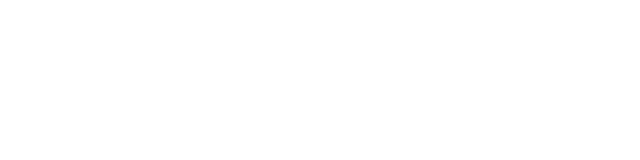
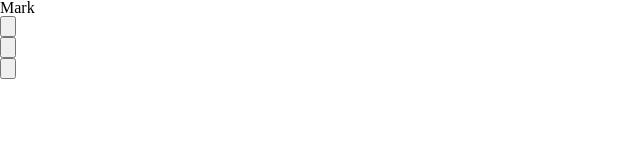
Before and after one commit to Vladyslav-Kolisnyk/mark, a React (Vite) app: page / in a window 1280 px wide. Shown: the top 160 px of the page, without its empty margins (0-640 px from the left). Built offline with nearby package versions, Linux system fonts and the light colour scheme; the HTML template or start-up script is replaced by a standard one.

Commit message:
Creating HeaderButton.jsx, ViewModeButtons.jsx and Header.jsx components

```diff
--- a/package.json
+++ b/package.json
@@ -10,6 +10,7 @@
     "preview": "vite preview"
   },
   "dependencies": {
+    "prop-types": "^15.8.1",
     "react": "^18.2.0",
     "react-dom": "^18.2.0"
   },
--- a/src/App.jsx
+++ b/src/App.jsx
@@ -1,9 +1,19 @@
+import { useState } from 'react';
+import Header from './components/Header.jsx';
 import './styles/App.scss';
 
 function App() {
+  const [viewMode, setViewMode] = useState('split');
+
   return (
     <div className="container">
+      <Header
+        viewMode={viewMode}
+        setViewMode={setViewMode}
+      />
+      <div className="main">
 
+      </div>
     </div>
   );
 }
--- /dev/null
+++ b/src/components/Header.jsx
@@ -0,0 +1,19 @@
+import { PropTypes } from 'prop-types';
+import ViewModeButtons from './ViewModeButtons.jsx';
+
+export default function Header({ viewMode, setViewMode }) {
+  return (
+    <header className="header">
+      <div className="header-logo">Mark</div>
+      <ViewModeButtons
+        viewMode={viewMode}
+        setViewMode={setViewMode}
+      />
+    </header>
+  );
+}
+
+Header.propTypes = {
+  viewMode: PropTypes.string,
+  setViewMode: PropTypes.func,
+};
--- /dev/null
+++ b/src/components/HeaderButton.jsx
@@ -0,0 +1,27 @@
+import { PropTypes } from 'prop-types';
+
+export default function HeaderButton({
+  children,
+  handleClick,
+  args,
+  isFocused = false,
+}) {
+  return (
+    <button
+      className={isFocused
+        ? 'header-button_active'
+        : 'header-button'
+      }
+      onClick={() => handleClick(args)}
+    >
+      {children}
+    </button>
+  );
+}
+
+HeaderButton.propTypes = {
+  children: PropTypes.object,
+  handleClick: PropTypes.func,
+  args: PropTypes.string,
+  isFocused: PropTypes.bool,
+};
--- /dev/null
+++ b/src/components/ViewModeButtons.jsx
@@ -0,0 +1,64 @@
+import { PropTypes } from 'prop-types';
+import HeaderButton from './HeaderButton.jsx';
+
+export default function ViewModeButtons({ viewMode, setViewMode }) {
+  return (
+    <ul className="header-buttons">
+      <li>
+        <HeaderButton
+          handleClick={setViewMode}
+          args={'split'}
+          isFocused={viewMode === 'split'}
+        >
+          <svg
+            xmlns="http://www.w3.org/2000/svg"
+            viewBox="0 0 24 24"
+          >
+            <path
+              d="M13,5H21V19H13V5M3,5H11V7H3V5M3,11V9H11V11H3M3,19V17H11V19H3M3,15V13H11V15H3Z"/>
+          </svg>
+        </HeaderButton>
+      </li>
+
+      <li>
+        <HeaderButton
+          handleClick={setViewMode}
+          args={'editor'}
+          isFocused={viewMode === 'editor'}
+        >
+          <svg
+            xmlns="http://www.w3.org/2000/svg"
+            viewBox="0 0 24 24"
+          >
+            <path
+              d="M10 19.11L12.11 17H7V15H14V15.12L16.12 13H7V11H17V12.12L18.24 10.89C18.72 10.41 19.35 10.14 20.04 10.14C20.37 10.14 20.7 10.21 21 10.33V5C21 3.89 20.1 3 19 3H5C3.89 3 3 3.89 3 5V19C3 20.11 3.9 21 5 21H10V19.11M7 7H17V9H7V7M21.7 14.35L20.7 15.35L18.65 13.3L19.65 12.3C19.86 12.09 20.21 12.09 20.42 12.3L21.7 13.58C21.91 13.79 21.91 14.14 21.7 14.35M12 19.94L18.06 13.88L20.11 15.93L14.06 22H12V19.94Z"
+            />
+          </svg>
+        </HeaderButton>
+      </li>
+
+      <li>
+        <HeaderButton
+          handleClick={setViewMode}
+          args={'preview'}
+          isFocused={viewMode === 'preview'}
+        >
+          <svg
+            xmlns="http://www.w3.org/2000/svg"
+            viewBox="0 0 24 24"
+          >
+            <path
+              d="M12,9A3,3 0 0,0 9,12A3,3 0 0,0 12,15A3,3 0 0,0 15,12A3,3 0 0,0 12,9M12,17A5,5 0 0,1 7,12A5,5 0 0,1 12,7A5,5 0 0,1 17,12A5,5 0 0,1 12,17M12,4.5C7,4.5 2.73,7.61 1,12C2.73,16.39 7,19.5 12,19.5C17,19.5 21.27,16.39 23,12C21.27,7.61 17,4.5 12,4.5Z"
+            />
+          </svg>
+        </HeaderButton>
+      </li>
+
+    </ul>
+  );
+}
+
+ViewModeButtons.propTypes = {
+  viewMode: PropTypes.string,
+  setViewMode: PropTypes.func,
+};
```
Also changed, not shown: 1 other file (tests, documents, lock files or other folders).
